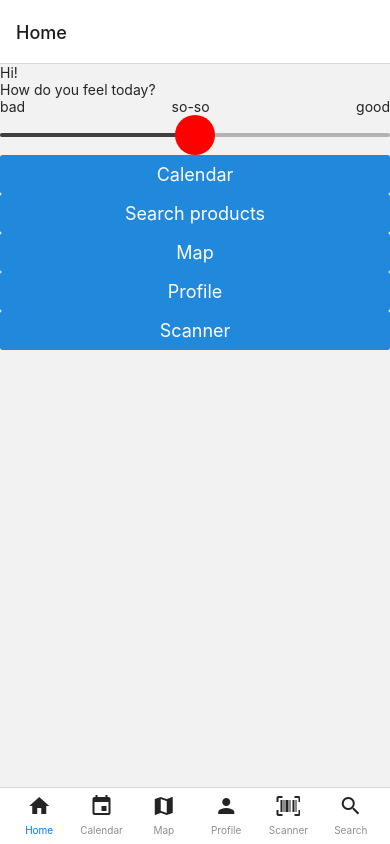
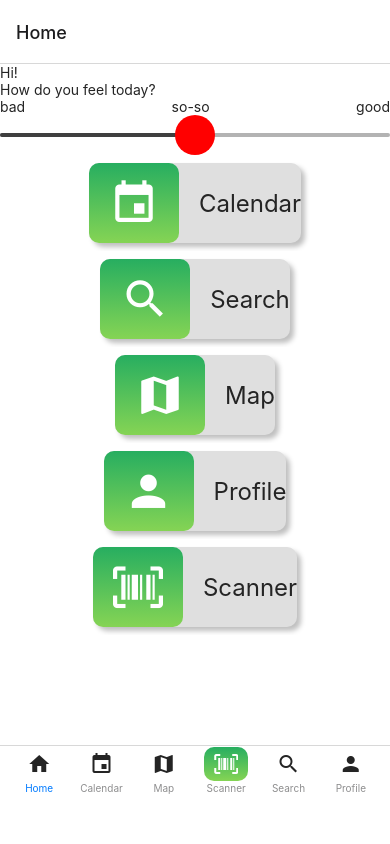
Before and after one commit to Snaps0907/allergy-app, a React Native app: screen /Content in a window 390 px wide. Built offline with nearby package versions, Linux system fonts and the light colour scheme; no server answers.

Commit message:
styling for screens Content

```diff
--- a/screens/Auth/RegisterScreen.tsx
+++ b/screens/Auth/RegisterScreen.tsx
@@ -64,6 +64,7 @@ export default function RegisterScreen({ navigation }: { navigation: any }) {
             </View>
 
             {!!value.error && <Text>{value.error}</Text>}
+            <Button  style={{marginTop:10, }} title="Main screen" onPress={() => navigation.navigate('Welcome')} />
         </SafeAreaView>
     );
 }
--- a/screens/Auth/WelcomeScreen.tsx
+++ b/screens/Auth/WelcomeScreen.tsx
@@ -1,9 +1,11 @@
-import { Button, Text } from "@rneui/base";
+import { Button, Text,Image } from "@rneui/base";
 import { observer } from "mobx-react";
 import React from "react";
+import { StyleSheet } from "react-native";
 import { SafeAreaView } from "react-native-safe-area-context";
 import { appStore } from "../../AppStore";
 import { useAuthentication } from "../../hooks/useAuthentication";
+import { LinearGradient } from 'expo-linear-gradient';
 
 export default observer(({ navigation }: { navigation: any }) => {
     useAuthentication();
@@ -13,9 +15,40 @@ export default observer(({ navigation }: { navigation: any }) => {
     }, [appStore.user]);
 
     return (
-        <SafeAreaView>
-            <Button title="Login" onPress={() => navigation.navigate('Login')} />
-            <Button title="Register" onPress={() => navigation.navigate('Register')} />
+        <LinearGradient colors={['#27AE60', '#85D454']}>
+
+        <SafeAreaView style={styles.screen}>
+        <Image source={require("../../assets/AS-logo.png")} style={styles.logo}/>
+        <Text>Allergy Support</Text>
+            <Button color="#00000000" style={styles.buttons} title="Login" onPress={() => navigation.navigate('Login')} />
+            <Button color="#00000000" style={styles.buttons} title="Register" onPress={() => navigation.navigate('Register')} />
         </SafeAreaView>
+        </LinearGradient>
     );
 });
+
+const styles = StyleSheet.create({
+    logo:{
+        display:"flex",
+         justifyContent:"center",
+         alignItems:"center",
+         width: 150,
+         height: 150,
+         resizeMode: "contain"
+    },
+    screen:{
+        //  backgroundColor:"green",
+         height:"100%",
+         display:"flex",
+         justifyContent:"center",
+         alignItems:"center"
+    },
+    buttons:{
+        width:200,
+        padding:10,
+        margin:20,
+        borderColor:"white",
+        borderWidth:3,
+        borderRadius:5,
+    }
+})
--- a/screens/Content/CalendarScreen.tsx
+++ b/screens/Content/CalendarScreen.tsx
@@ -3,7 +3,11 @@ import { Calendar } from "react-native-calendars";
 import { SafeAreaView } from "react-native-safe-area-context";
 import { appStore } from "../../AppStore";
 
-export default observer(() => {
+
+
+
+
+export default observer(({ navigation }: { navigation: any }) => {
     const markedDates: { [key: string]: any } = {};
 
     const resolveColor = (value: number) => {
@@ -21,9 +25,11 @@ export default observer(() => {
         markedDates[x.date] = { selected: true, selectedColor: resolveColor(x.rating) };
     });
 
+
     return (
-        <SafeAreaView>
+        <SafeAreaView style={{backgroundColor:"white"}}>
             <Calendar markedDates={markedDates} />
         </SafeAreaView>
+
     );
 });
--- a/screens/Content/ContentScreen.tsx
+++ b/screens/Content/ContentScreen.tsx
@@ -1,5 +1,4 @@
 import { createBottomTabNavigator } from '@react-navigation/bottom-tabs';
-
 import HomeScreen from './HomeScreen';
 import CalendarScreen from './CalendarScreen';
 import MapScreen from './MapScreen';
@@ -10,6 +9,7 @@ import React from 'react';
 import { observer } from 'mobx-react';
 import ProductInfo from './ProductInfo';
 import { Icon } from '@rneui/base';
+import { LinearGradient } from 'expo-linear-gradient';
 
 const Tab = createBottomTabNavigator();
 
@@ -18,13 +18,15 @@ export default observer(({ navigation }: { navigation: any }) => {
 
     return (
         <>
-            <Tab.Navigator initialRouteName='Home' safeAreaInsets={{ bottom: 8, left: 8, right: 8 }}>
+            <Tab.Navigator initialRouteName='Home' safeAreaInsets={{ bottom: 50, left: 8, right: 8, }}>
                 <Tab.Screen name="Home" component={HomeScreen} options={{ tabBarIcon: () => <Icon name="home" /> }} />
                 <Tab.Screen name="Calendar" component={CalendarScreen} options={{ tabBarIcon: () => <Icon name="calendar" type="material-community" /> }} />
                 <Tab.Screen name="Map" component={MapScreen} options={{ tabBarIcon: () => <Icon name="map" type="material-community" /> }} />
+                <Tab.Screen name="Scanner" component={ScannerScreen} options={{ tabBarIcon: () => <LinearGradient colors={['#27AE60', '#85D454']} style={{borderRadius:10,paddingLeft:10,paddingRight:10,paddingTop:5,paddingBottom:5}}><Icon name="barcode-scan" type="material-community" color="white"/></LinearGradient> }} />
+                <Tab.Screen name="Search" component={ProductInfo} options={{ tabBarIcon: () => <Icon name="search" /> }} />
                 <Tab.Screen name="Profile" component={ProfileScreen} options={{ tabBarIcon: () => <Icon name="person" /> }} />
-                <Tab.Screen name="Scanner" component={ScannerScreen} options={{ tabBarIcon: () => <Icon name="barcode-scan" type="material-community" /> }} />
-                <Tab.Screen name="Search" component={ProductInfo} options={{ tabBarIcon: () => <Icon name="search" /> }} />
+
+
             </Tab.Navigator>
         </>
     );
--- a/screens/Content/HomeScreen.tsx
+++ b/screens/Content/HomeScreen.tsx
@@ -1,21 +1,48 @@
-import { Button, Text } from "@rneui/base";
+import { Button, Text,Icon } from "@rneui/base";
+import { StyleSheet,View } from "react-native";
 import { observer } from "mobx-react";
 import { ScrollView } from "react-native";
 import { appStore } from "../../AppStore";
 import WellbeingInput from "../../components/WellbeingInput";
+import { LinearGradient } from 'expo-linear-gradient';
 
 export default observer(({ navigation }: { navigation: any }) => {
     const userName = appStore.user?.displayName ? ` ${appStore.user?.displayName}` : '';
 
     return (
-        <ScrollView>
+        <ScrollView style={{backgroundColor:"white"}}>
             <Text>Hi{userName}!</Text>
             <WellbeingInput />
-            <Button title="Calendar" onPress={() => navigation.navigate('Calendar')} />
-            <Button title="Search products" onPress={() => navigation.navigate('Search')} />
-            <Button title="Map" onPress={() => navigation.navigate('Map')} />
-            <Button title="Profile" onPress={() => navigation.navigate('Profile')} />
-            <Button title="Scanner" onPress={() => navigation.navigate('Scanner')} />
+            <Button color="transparent" style={styles.buttons} onPress={() => navigation.navigate('Calendar')}><View style={[styles.btnView,styles.shadowProp]}><LinearGradient colors={['#27AE60', '#85D454']} style={{borderRadius:10, width:90}}><Icon name="calendar" type="material-community" size={50} color="white" style={{padding:15,margin:0}}/></LinearGradient><Text style={{marginLeft:20,fontSize:24}}>Calendar</Text></View></Button>
+            <Button color="transparent" style={styles.buttons} onPress={() => navigation.navigate('Search')}><View style={[styles.btnView,styles.shadowProp]}><LinearGradient colors={['#27AE60', '#85D454']} style={{borderRadius:10, width:90}}><Icon name="search" size={50} color="white" style={{padding:15,margin:0}}/></LinearGradient><Text style={{marginLeft:20,fontSize:24}}>Search</Text></View></Button>
+            <Button color="transparent" style={styles.buttons} onPress={() => navigation.navigate('Map')}><View style={[styles.btnView,styles.shadowProp]}><LinearGradient colors={['#27AE60', '#85D454']} style={{borderRadius:10, width:90}}><Icon name="map" type="material-community" size={50} color="white" style={{padding:15,margin:0}}/></LinearGradient><Text style={{marginLeft:20,fontSize:24}}>Map</Text></View></Button>
+            <Button color="transparent" style={styles.buttons} onPress={() => navigation.navigate('Profile')}><View style={[styles.btnView,styles.shadowProp]}><LinearGradient colors={['#27AE60', '#85D454']} style={{borderRadius:10, width:90}}><Icon name="account" type="material-community" size={50} color="white" style={{padding:15,margin:0}}/></LinearGradient><Text style={{marginLeft:20,fontSize:24}}>Profile</Text></View></Button>
+            <Button color="transparent" style={styles.buttons} onPress={() => navigation.navigate('Scanner')}><View style={[styles.btnView,styles.shadowProp]}><LinearGradient colors={['#27AE60', '#85D454']} style={{borderRadius:10, width:90}}><Icon name="barcode-scan" type="material-community" size={50} color="white" style={{padding:15,margin:0}}/></LinearGradient><Text style={{marginLeft:20,fontSize:24}}>Scanner</Text></View></Button>
         </ScrollView>
     );
 });
+
+const styles = StyleSheet.create({
+
+    buttons:{
+        color:"#000",
+        width:"100%",
+        padding:0,
+        marginRight:0,
+        alignItems:"center",
+        textAlign:"center",
+    },
+    btnView:{
+        backgroundColor:"#DFDFDF",
+        borderRadius:10,
+        width:"100%",
+        alignItems:"center",
+        flexDirection:"row",
+    },
+    shadowProp: {
+        shadowColor: '#000',
+        shadowOffset: {width: 4, height: 4},
+        shadowOpacity: 0.25,
+        shadowRadius: 5,
+      }
+})
--- a/screens/Content/MapScreen.tsx
+++ b/screens/Content/MapScreen.tsx
@@ -33,9 +33,15 @@ export default function MapScreen() {
             <Text>Select region:</Text>
             <SelectDropdown data={regions} onSelect={setRegion} buttonTextAfterSelection={selectedItem => selectedItem} rowTextForSelection={item => item} defaultValue={region} />
             <Image source={require("../../assets/map.png")} style={{ width: 300, height: 300, resizeMode: "contain" }} />
+            <Text>Tendencje stężenia alergenów</Text>
+            <View style={{flexDirection:"row",alignItems:"center",marginVertical: 4, justifyContent:"space-around"}}>
+            <View style={{flexDirection:"row",alignItems:"center"}}><Icon name="emoji-happy" type="entypo" color="green"/><Text>None</Text></View>
+            <View style={{flexDirection:"row",alignItems:"center"}}><Icon name="emoji-neutral" type="entypo" color="orange"/><Text>Low</Text></View>
+            <View style={{flexDirection:"row",alignItems:"center"}}><Icon name="emoji-sad" type="entypo" color="red"/><Text>High</Text></View>
+            </View>
             {Object.entries(selectedData).map(([key, value]) => <View key={key} style={styles.line}>
-                <Text>{key}</Text>
                 {getIcon(value as string)}
+                <Text style={{marginLeft:10}}>{key}</Text>
             </View>)}
         </ScrollView>
     );
@@ -45,7 +51,7 @@ const styles = StyleSheet.create({
     line: {
         flexDirection: "row",
         alignItems: "center",
-        justifyContent: "space-between",
+        // justifyContent: "space-between",
         width: "50%",
         marginVertical: 4
     }
--- a/screens/Content/ScannerScreen.tsx
+++ b/screens/Content/ScannerScreen.tsx
@@ -60,7 +60,7 @@ export default function ScannerScreen() {
     }
 
     return (
-        <View style={{ flex: 1 }}>
+        <View style={{ flex: 1,margin:50 }}>
             {status === Status.Scanning && <BarCodeScanner onBarCodeScanned={handleBarCodeScanned} style={StyleSheet.absoluteFillObject} />}
             {status === Status.ProductFound && product && <ProductDetails data={product} />}
             {status === Status.ProductNotFound && <Text>Product not found</Text>}
```
Also changed, not shown: 1 other file (tests, documents, lock files or other folders).
